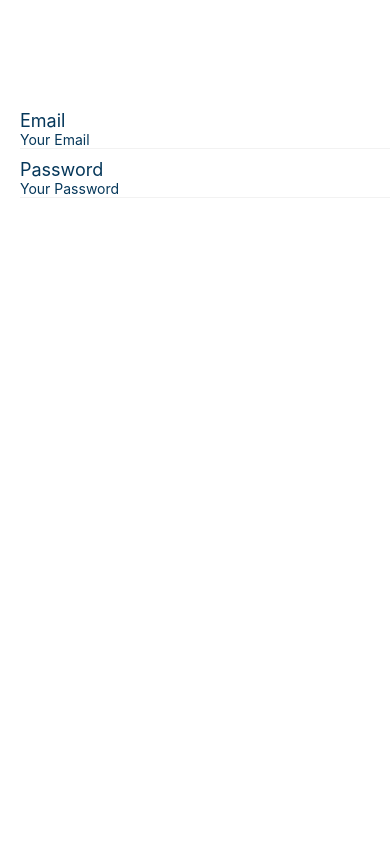
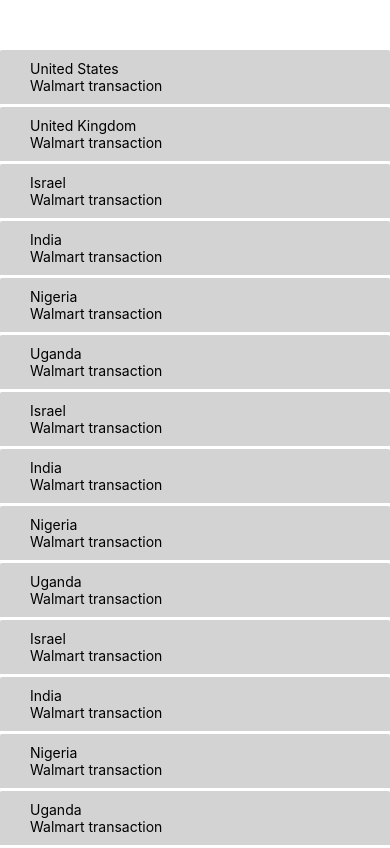
Before and after one commit to aahenry51/Project-Dispute-Transactions, a React Native app in the folder mobile/: screen / in a window 390 px wide. Built offline with nearby package versions, Linux system fonts and the light colour scheme.

Commit message:
update Flatlist

```diff
--- a/mobile/App.tsx
+++ b/mobile/App.tsx
@@ -9,10 +9,82 @@
   View,
 } from 'react-native';
 
-import {LoginField} from './src/components';
+import {LoginField, TransactionList} from './src/components';
 
 const App = () => {
-  return <LoginField />;
+  const countries = [
+    {
+      id: '1',
+      name: 'United States',
+      info: 'Walmart transaction',
+    },
+    {
+      id: '2',
+      name: 'United Kingdom',
+      info: 'Walmart transaction',
+    },
+    {
+      id: '3',
+      name: 'Israel',
+      info: 'Walmart transaction',
+    },
+    {
+      id: '4',
+      name: 'India',
+      info: 'Walmart transaction',
+    },
+    {
+      id: '5',
+      name: 'Nigeria',
+      info: 'Walmart transaction',
+    },
+    {
+      id: '6',
+      name: 'Uganda',
+      info: 'Walmart transaction',
+    },
+    {
+      id: '7',
+      name: 'Israel',
+      info: 'Walmart transaction',
+    },
+    {
+      id: '8',
+      name: 'India',
+      info: 'Walmart transaction',
+    },
+    {
+      id: '9',
+      name: 'Nigeria',
+      info: 'Walmart transaction',
+    },
+    {
+      id: '10',
+      name: 'Uganda',
+      info: 'Walmart transaction',
+    },
+    {
+      id: '11',
+      name: 'Israel',
+      info: 'Walmart transaction',
+    },
+    {
+      id: '12',
+      name: 'India',
+      info: 'Walmart transaction',
+    },
+    {
+      id: '13',
+      name: 'Nigeria',
+      info: 'Walmart transaction',
+    },
+    {
+      id: '14',
+      name: 'Uganda',
+      info: 'Walmart transaction',
+    },
+  ];
+  return <TransactionList data={countries} />;
 };
 
 export default App;
--- a/mobile/src/components/index.ts
+++ b/mobile/src/components/index.ts
@@ -1 +1,2 @@
 export * from './loginField/LoginField';
+export * from './transactionList/TransactionList';
--- /dev/null
+++ b/mobile/src/components/transactionList/TransactionList.style.ts
@@ -0,0 +1,25 @@
+import {StyleSheet} from 'react-native';
+
+export const styles = StyleSheet.create({
+  container: {
+    marginTop: 50,
+    backgroundColor: '#F5FCFF',
+  },
+  item: {
+    backgroundColor: 'lightgrey',
+    padding: 10,
+    width: '100%',
+    borderRadius: 2,
+
+    borderBottomWidth: 3,
+    borderBottomColor: 'white',
+  },
+  headerText: {
+    color: 'black',
+    marginLeft: 20,
+  },
+  subText: {
+    color: 'black',
+    marginLeft: 20,
+  },
+});
--- /dev/null
+++ b/mobile/src/components/transactionList/TransactionList.tsx
@@ -0,0 +1,39 @@
+import React from 'react';
+import {FlatList, View, Text, TouchableOpacity} from 'react-native';
+
+import {styles} from './TransactionList.style';
+import {TTransactionListProps} from './TransactionList.type';
+
+export const TransactionList: FC<TTransactionListProps> = ({
+  data,
+  selectedID,
+  onPressItem = selectedID => {},
+}) => {
+  const Item = ({item, onPress}) => (
+    <TouchableOpacity onPress={onPress} style={styles.item}>
+      <Text style={styles.headerText}>{item.name}</Text>
+      <Text style={styles.subText}>{item.info}</Text>
+    </TouchableOpacity>
+  );
+
+  return (
+    <View style={styles.container}>
+      <FlatList
+        data={data}
+        renderItem={({item}) => (
+          <Item
+            item={item}
+            onPress={
+              (() => {
+                item.id;
+                selectedID = item.id;
+              },
+              onPressItem((selectedID = item.id)))
+            }
+          />
+        )}
+        keyExtractor={item => item.id}
+      />
+    </View>
+  );
+};
--- /dev/null
+++ b/mobile/src/components/transactionList/TransactionList.type.ts
@@ -0,0 +1,6 @@
+import {StyleProp, TextInputProps, ViewStyle} from 'react-native';
+
+export type TTransactionListProps = {
+  data: any;
+  onPressItem: () => void;
+};
```
Also changed, not shown: mobile/src/components/transationList/TransactionList.style.ts (deleted), mobile/src/components/transationList/TransactionList.tsx (deleted), mobile/src/components/transationList/TransactionList.type.ts (deleted).
